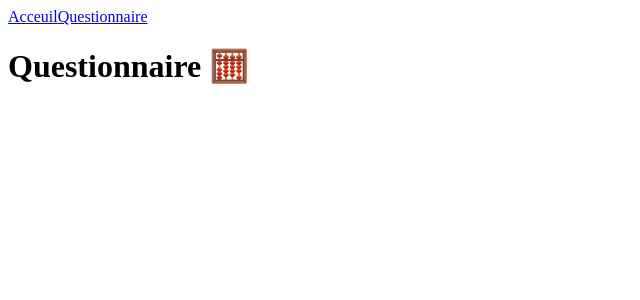
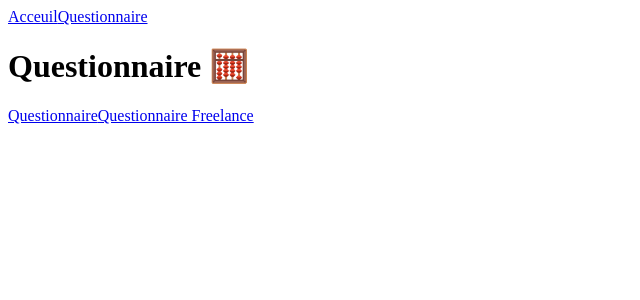
Before and after one commit to luljn/shiny-agency, a React (Create React App) app: page /survey in a window 1280 px wide. Shown: the top 300 px of the page, without its empty margins (0-640 px from the left). Built offline with nearby package versions, Linux system fonts and the light colour scheme.

Commit message:
Components added to manage complex navigation using Outlets (just an example)

```diff
--- /dev/null
+++ b/src/components/ClientForm/index.jsx
@@ -0,0 +1,10 @@
+function ClientForm() {
+
+    return (
+        <div>
+            <h2>Questionnaire Client</h2>
+        </div>
+    )
+}
+
+export default ClientForm
--- /dev/null
+++ b/src/components/FreelanceForm/index.jsx
@@ -0,0 +1,10 @@
+function FreelanceForm() {
+
+    return (
+        <div>
+            <h2>Questionnaire Freelance</h2>
+        </div>
+    )
+}
+
+export default FreelanceForm
--- a/src/index.jsx
+++ b/src/index.jsx
@@ -4,6 +4,8 @@
 import Home from './pages/Home'
 import Survey from './pages/Survey'
 import Header from './components/Header'
+import ClientForm from './components/ClientForm'
+import FreelanceForm from './components/FreelanceForm'
 
 
 
@@ -14,7 +16,11 @@
       <Header />
       <Routes>
         <Route path='/' element={<Home />}/>
-        <Route path='/survey' element={<Survey />}/>
+        <Route path='/survey' element={<Survey />}>
+          {/* On imbrique nos composants dans survey */}
+          <Route path='client' element={<ClientForm/>}/>
+          <Route path='freelance' element={<FreelanceForm/>}/>
+        </Route>
       </Routes>
     </Router>
   </React.StrictMode>
--- a/src/pages/Survey.jsx
+++ b/src/pages/Survey.jsx
@@ -1,8 +1,13 @@
+import { Outlet, Link } from "react-router-dom"
+
 function Survey() {
 
     return (
         <div>
             <h1>Questionnaire 🧮</h1>
+            <Link to="client">Questionnaire</Link>
+            <Link to="freelance">Questionnaire Freelance</Link>
+            <Outlet />
         </div>
     )
 }
```
